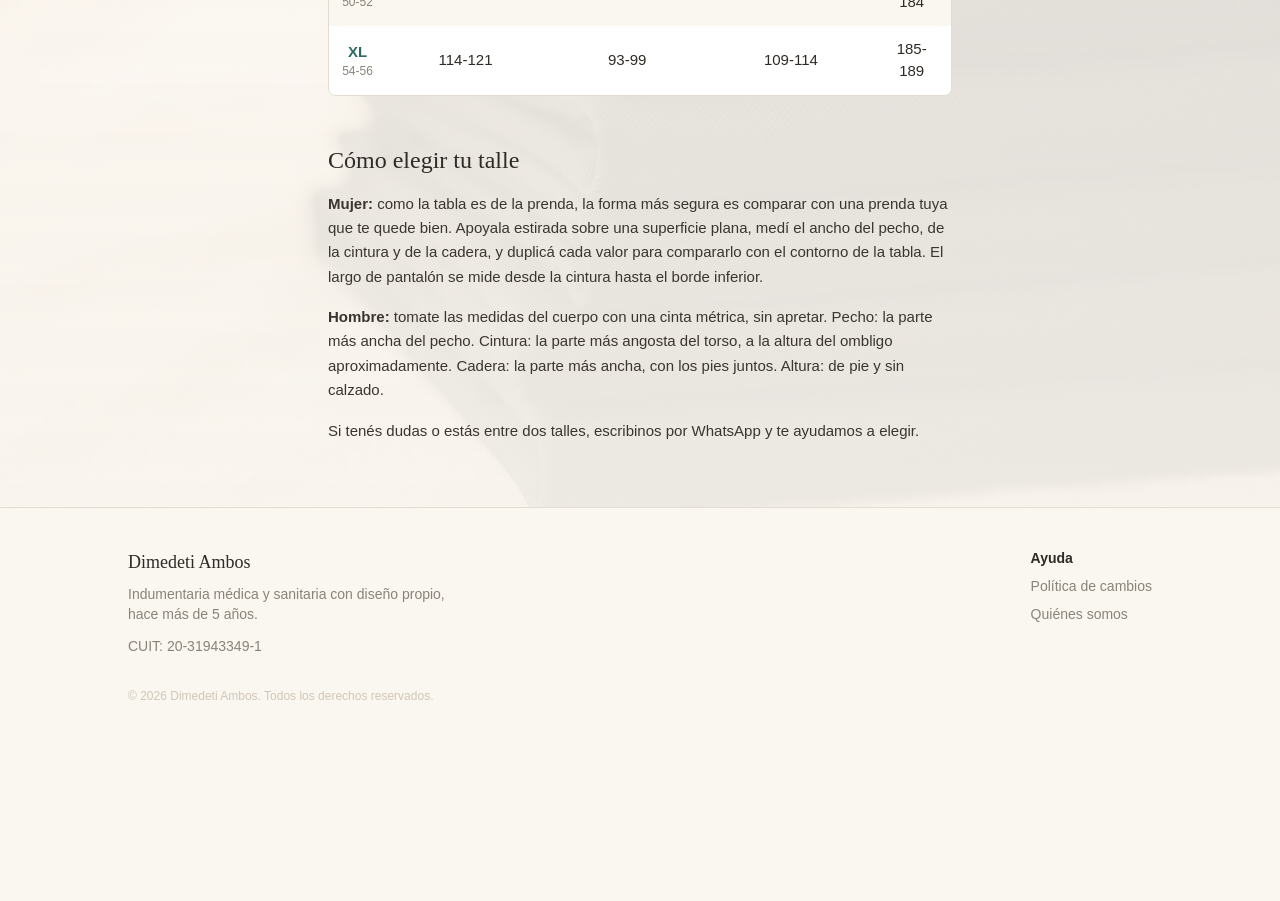
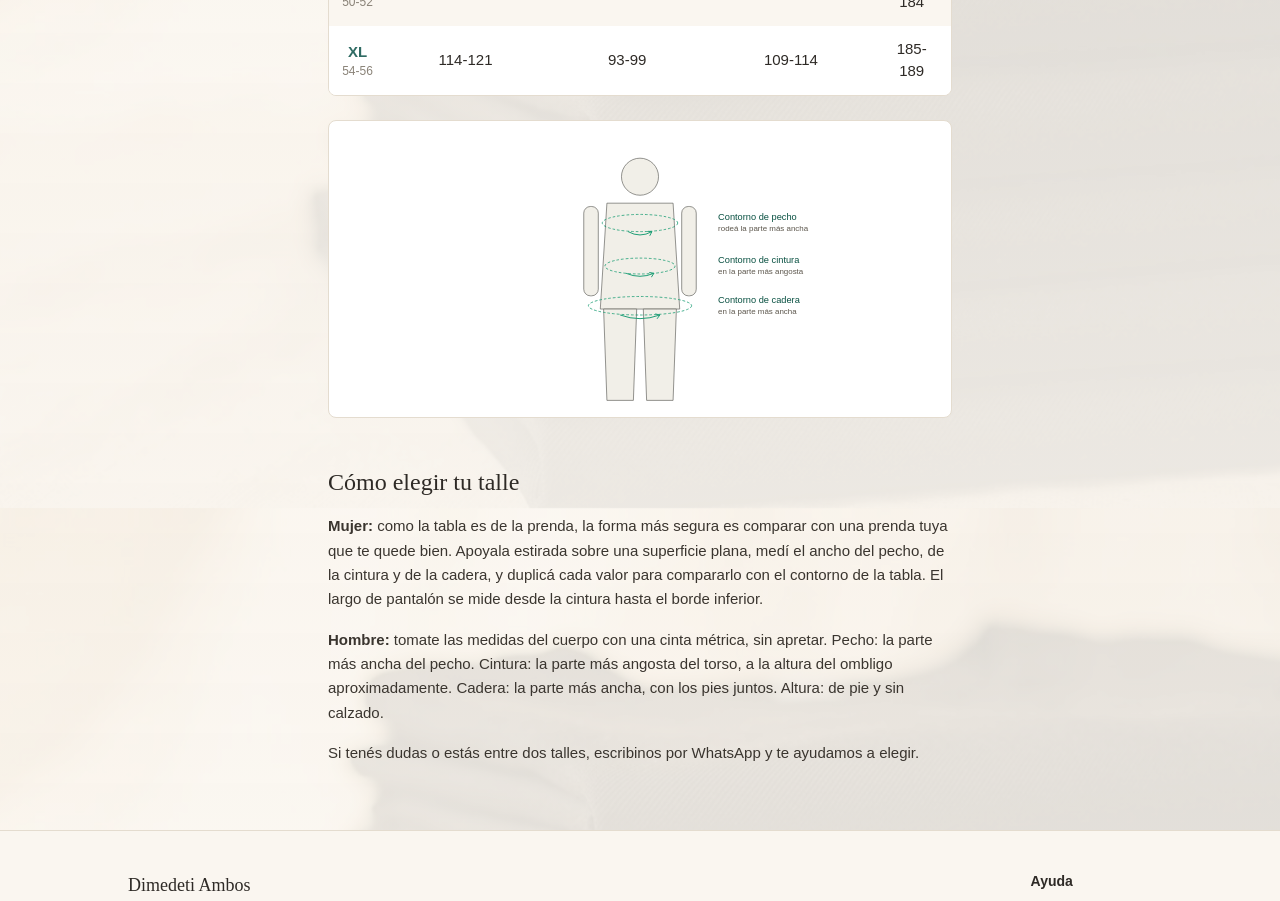
Before and after one commit to Abelbriannygaard/mi-tienda, a Next.js app: page /guia-de-talles in a window 1280 px wide. Shown: the part 1200-2101 px from the top of the page. Before the commit the page ends 1944 px from the top, so only its background shows below. Built offline with nearby package versions, Linux system fonts and the light colour scheme; no server answers.

Commit message:
Agregar ilustración de medidas a guía de talles

```diff
--- a/src/app/guia-de-talles/page.js
+++ b/src/app/guia-de-talles/page.js
@@ -74,6 +74,57 @@ function Tabla({ columnas, filas }) {
   )
 }
 
+function FiguraMedidas() {
+  return (
+    <div className="mt-6 flex justify-center rounded-lg border border-[#E4DCCF] bg-white p-4">
+      <svg width="100%" viewBox="0 0 680 400" style={{ maxWidth: '450px' }}>
+        <defs>
+          <marker
+            id="arrowBody"
+            viewBox="0 0 10 10"
+            refX="8"
+            refY="5"
+            markerWidth="6"
+            markerHeight="6"
+            orient="auto-start-reverse"
+          >
+            <path
+              d="M2 1L8 5L2 9"
+              fill="none"
+              stroke="#1D9E75"
+              strokeWidth="1.5"
+              strokeLinecap="round"
+              strokeLinejoin="round"
+            />
+          </marker>
+        </defs>
+        <g fill="#F1EFE8" stroke="#5F5E5A">
+          <circle cx="340" cy="60" r="28" strokeWidth="1" />
+          <rect x="255" y="105" width="22" height="135" rx="10" strokeWidth="1" />
+          <rect x="403" y="105" width="22" height="135" rx="10" strokeWidth="1" />
+          <path d="M290 100 L390 100 L400 260 L280 260 Z" strokeWidth="1" />
+          <path d="M285 260 L335 260 L330 398 L290 398 Z" strokeWidth="1" />
+          <path d="M345 260 L395 260 L390 398 L350 398 Z" strokeWidth="1" />
+        </g>
+        <ellipse cx="340" cy="130" rx="57" ry="13" fill="none" stroke="#1D9E75" strokeWidth="1.2" strokeDasharray="4 3" />
+        <path d="M322 143 Q340 153 358 143" fill="none" stroke="#1D9E75" strokeWidth="1.5" markerEnd="url(#arrowBody)" />
+        <text x="458" y="126" fontSize="14" fontWeight="500" fill="#085041">Contorno de pecho</text>
+        <text x="458" y="142" fontSize="12" fill="#5C564C">rodeá la parte más ancha</text>
+
+        <ellipse cx="340" cy="195" rx="53" ry="12" fill="none" stroke="#1D9E75" strokeWidth="1.2" strokeDasharray="4 3" />
+        <path d="M319 206 Q340 215 361 206" fill="none" stroke="#1D9E75" strokeWidth="1.5" markerEnd="url(#arrowBody)" />
+        <text x="458" y="191" fontSize="14" fontWeight="500" fill="#085041">Contorno de cintura</text>
+        <text x="458" y="207" fontSize="12" fill="#5C564C">en la parte más angosta</text>
+
+        <ellipse cx="340" cy="255" rx="78" ry="14" fill="none" stroke="#1D9E75" strokeWidth="1.2" strokeDasharray="4 3" />
+        <path d="M310 269 Q340 280 370 269" fill="none" stroke="#1D9E75" strokeWidth="1.5" markerEnd="url(#arrowBody)" />
+        <text x="458" y="251" fontSize="14" fontWeight="500" fill="#085041">Contorno de cadera</text>
+        <text x="458" y="267" fontSize="12" fill="#5C564C">en la parte más ancha</text>
+      </svg>
+    </div>
+  )
+}
+
 export default function GuiaDeTalles() {
   return (
     <main
@@ -108,6 +159,7 @@ export default function GuiaDeTalles() {
             Medidas del cuerpo. Cada rango va del mínimo al máximo de ese talle.
           </p>
           <Tabla columnas={COLUMNAS_HOMBRE} filas={FILAS_HOMBRE} />
+          <FiguraMedidas />
         </section>
 
         <h2 className="mt-12 font-serif text-2xl text-[#2E2A26]">Cómo elegir tu talle</h2>
```
